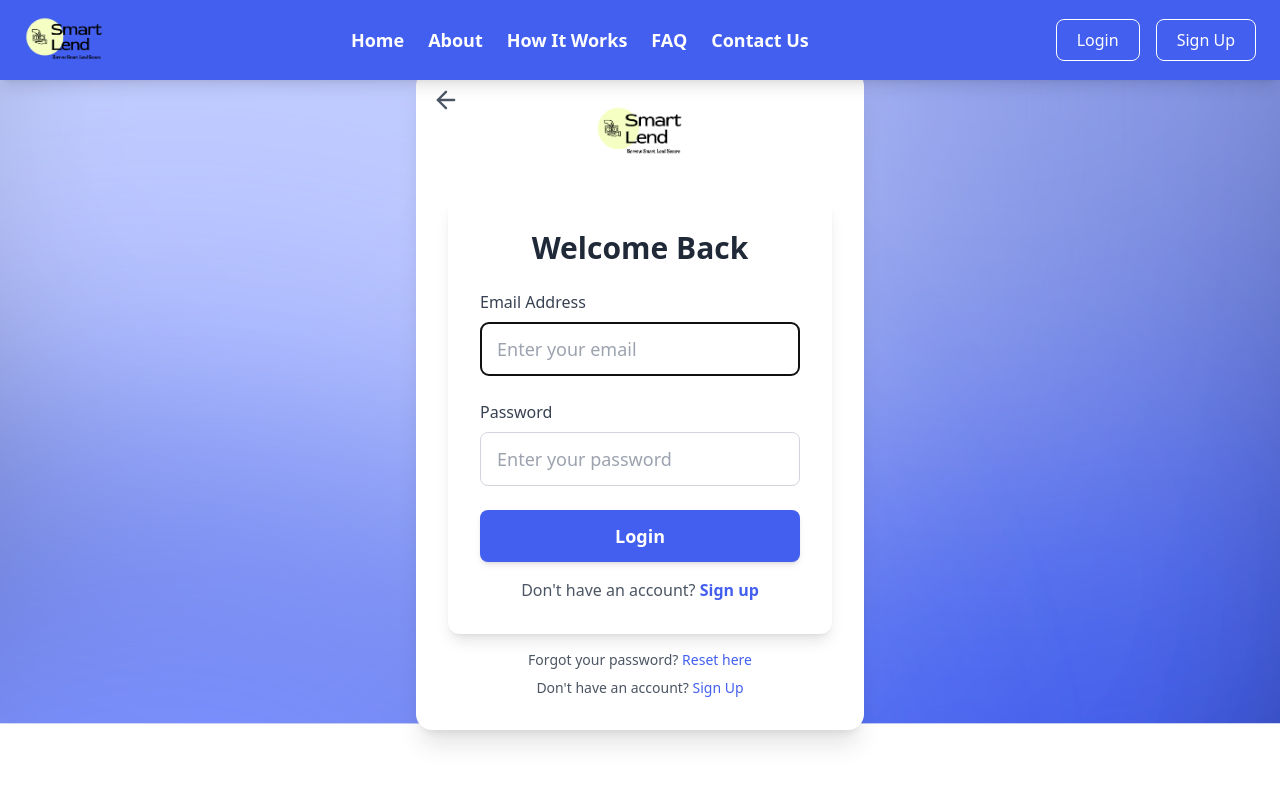
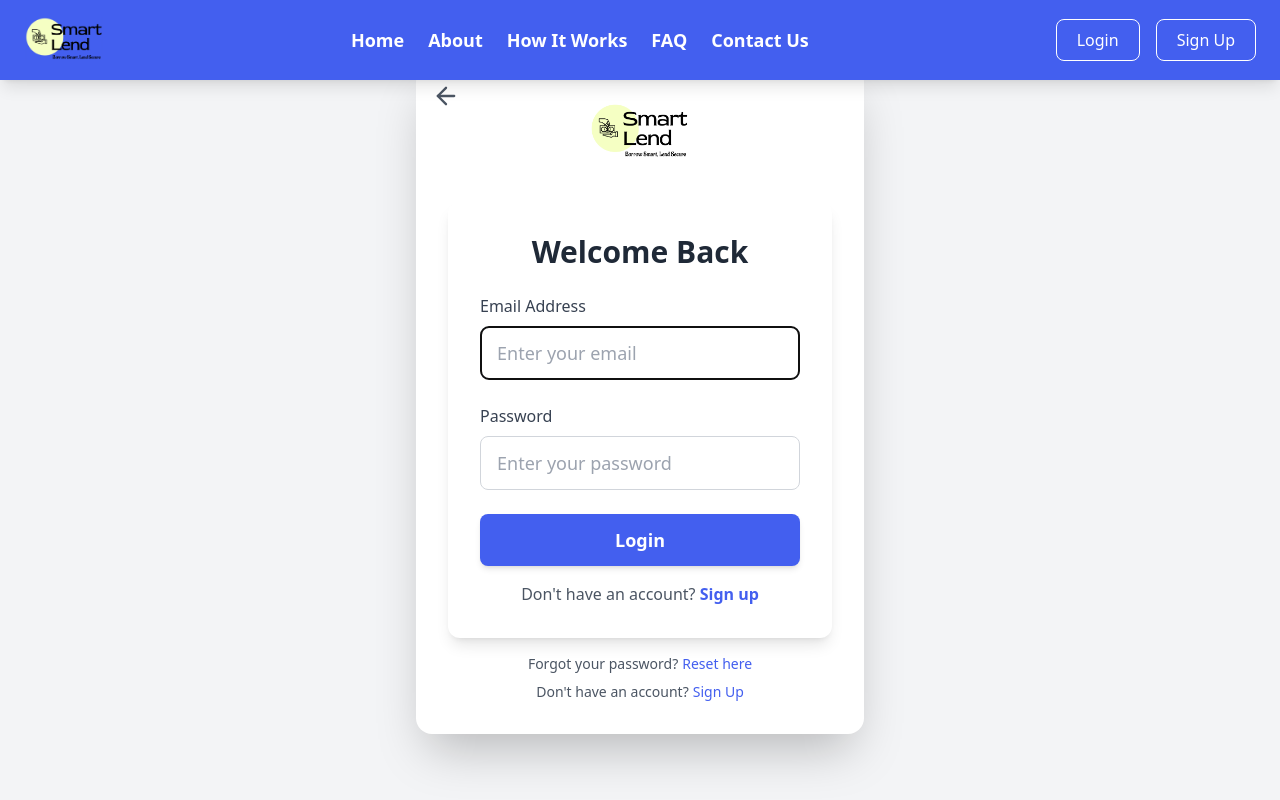
Before and after one commit to swastidesisascendeducare/SmartLend, a React (Create React App) app in the folder frontend/: page /loginpage in a window 1280 px wide. Built offline with nearby package versions, Linux system fonts and the light colour scheme.

Commit message:
Enhanced Login Page with Loading State, Accessibility Improvements & Better UI

```diff
--- a/frontend/src/pages/LoginPage.jsx
+++ b/frontend/src/pages/LoginPage.jsx
@@ -1,47 +1,56 @@
-import React from "react";
+import React, { useState } from "react";
 import { useNavigate } from "react-router-dom";
 import BackgroundAnimation from "../components/Background-Animation";
 import LoginForm from "../components/LoginForm";
-import { ArrowLeft as Home } from "lucide-react"; // Importing Home Icon
+import { ArrowLeft as Home } from "lucide-react";
 import { Link } from "react-router-dom";
-import logo from "../assets/SmartLendLogo6.png"
+import logo from "../assets/SmartLendLogo6.png";
 
 const LoginPage = () => {
   const navigate = useNavigate();
+  const [isLoading, setIsLoading] = useState(false);
 
   const handleLoginSuccess = () => {
-    navigate("/dashboard");
+    setIsLoading(true);
+    setTimeout(() => {
+      navigate("/dashboard");
+    }, 1500); // Simulating network delay
   };
 
   return (
-    <div className="relative w-full h-screen flex items-center justify-center px-6">
+    <div className="relative w-full h-screen flex items-center justify-center px-6 bg-gray-100">
       <BackgroundAnimation />
 
-      <div className="bg-white p-8 rounded-2xl shadow-xl w-full max-w-md relative">
-
-        {/* Home Icon (Top Left) */}
+      <div className="bg-white p-8 rounded-2xl shadow-2xl w-full max-w-md relative transition-all duration-300">
+        {/* Home Button */}
         <button
-            onClick={() => navigate("/")}
-            className="absolute top-4 left-4 text-gray-600 hover:text-primary transition"
+          onClick={() => navigate("/")}
+          className="absolute top-4 left-4 text-gray-600 hover:text-primary transition"
+          aria-label="Go to Home"
         >
-            <Home size={28} />
+          <Home size={28} />
         </button>
 
+        {/* Logo */}
         <div className="flex justify-center mb-4">
-            <img src={logo} alt="SmartLend Logo" className="h-14" />
+          <img src={logo} alt="SmartLend Logo" className="h-16 object-contain" />
         </div>
 
-        <LoginForm onLogin={handleLoginSuccess} />
+        {/* Login Form */}
+        <LoginForm onLogin={handleLoginSuccess} isLoading={isLoading} />
 
+        {/* Additional Links */}
         <div className="mt-4 text-center text-gray-600">
           <p className="text-sm">
-            Forgot your password?{" "}
-            <span className="text-primary cursor-pointer">Reset here</span>
+            Forgot your password?
+            <Link to="/reset-password" className="text-primary hover:underline ml-1">
+              Reset here
+            </Link>
           </p>
           <p className="text-sm mt-2">
-            Don't have an account?{" "}
-            <Link to="/signuppage" className="text-primary cursor-pointer">
-                Sign Up
+            Don't have an account?
+            <Link to="/signuppage" className="text-primary hover:underline ml-1">
+              Sign Up
             </Link>
           </p>
         </div>
```
